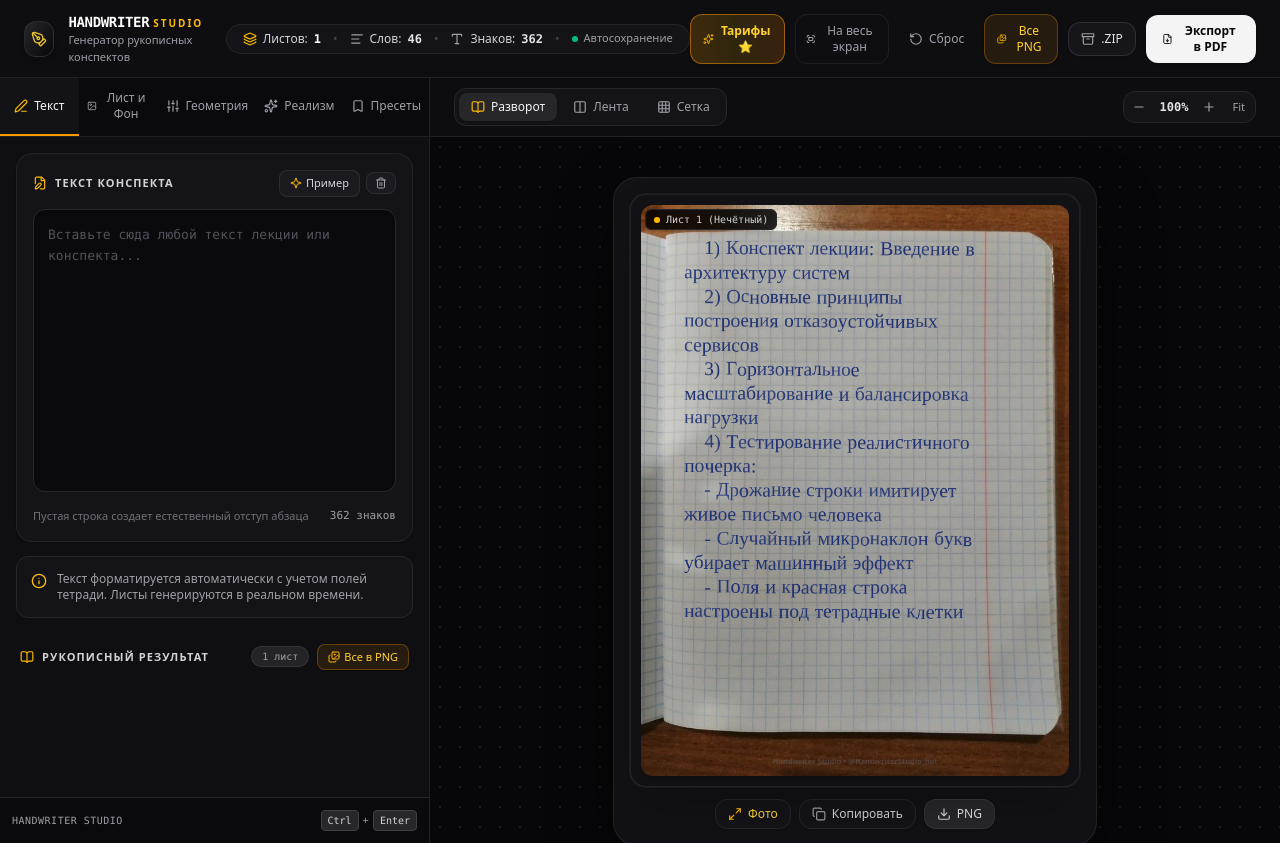
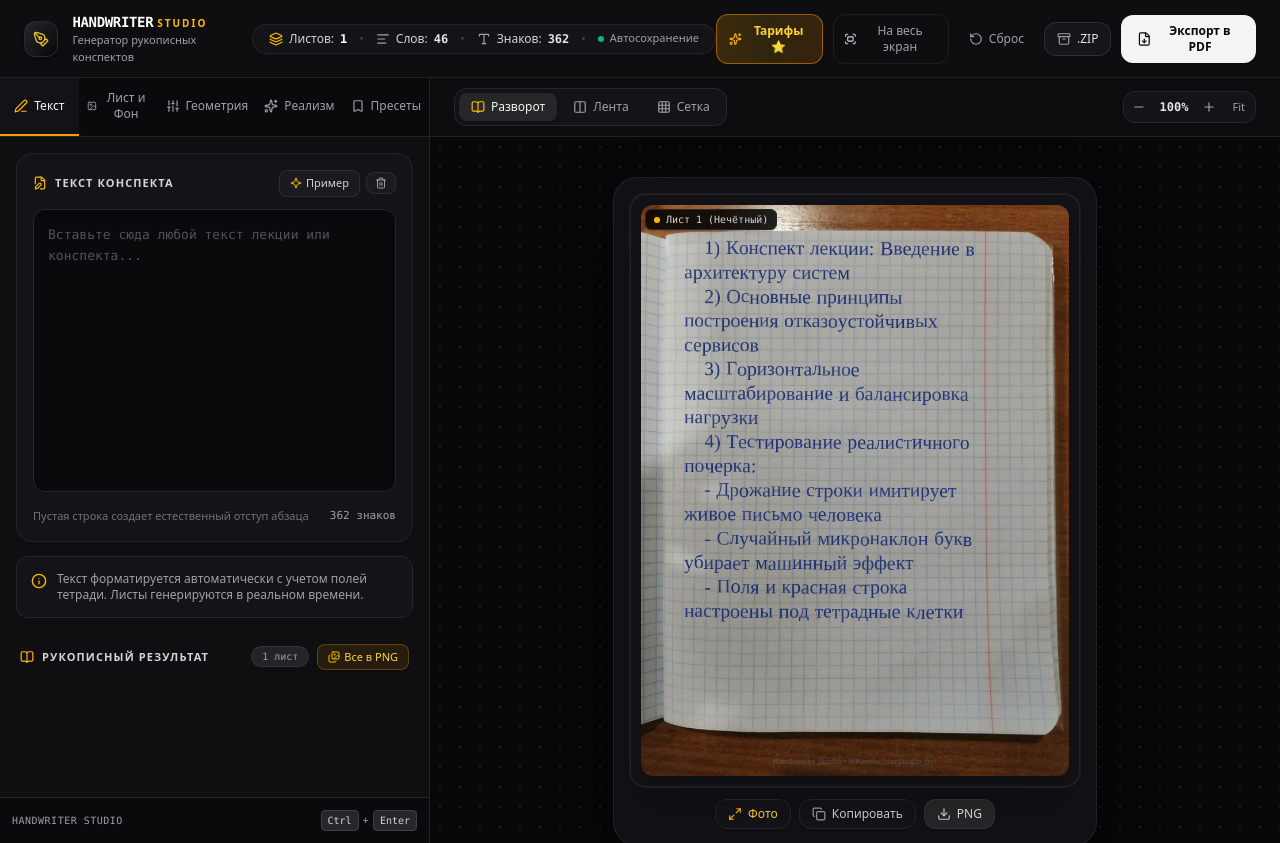
Before and after one commit to Rsych09/Handwritter, a FastAPI app: page / in a window 1280 px wide. Run offline with FastAPI, Linux system fonts and the light colour scheme; some libraries are stand-ins or nearby versions.

Commit message:
fix: remove All PNG button from top header, keep only inline preview button

```diff
--- a/templates/index.html
+++ b/templates/index.html
@@ -164,12 +164,7 @@
                 <span class="hidden sm:inline">Сброс</span>
             </button>
 
-            <!-- Download All PNG Button -->
-            <button id="btnDownloadAllPng" class="px-2.5 sm:px-3 py-1.5 sm:py-2 rounded-xl text-xs font-medium text-amber-300 bg-amber-500/10 hover:bg-amber-500/20 active:scale-98 transition-all cursor-pointer flex items-center gap-1.5 border border-amber-500/30 shadow-sm" title="Скачать все страницы в формате PNG">
-                <i data-lucide="images" class="w-3.5 h-3.5 text-amber-400"></i>
-                <span class="hidden sm:inline">Все PNG</span>
-                <span class="sm:hidden">Все PNG</span>
-            </button>
+
 
             <button id="btnDownloadZip" class="hidden sm:flex px-3 py-2 rounded-xl text-xs font-medium text-zinc-200 bg-[#16161a] hover:bg-[#1f2026] active:scale-98 transition-all cursor-pointer items-center gap-1.5 border border-zinc-700/60 shadow-sm">
                 <i data-lucide="archive" class="w-3.5 h-3.5 text-zinc-400"></i>
```
